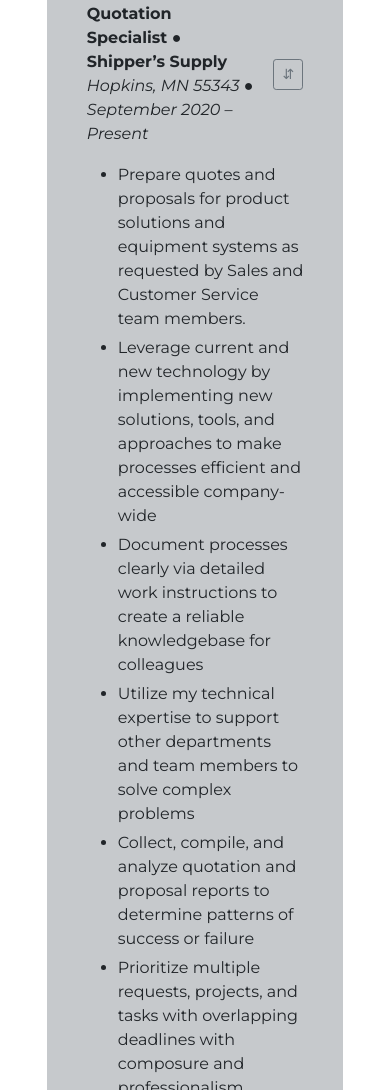
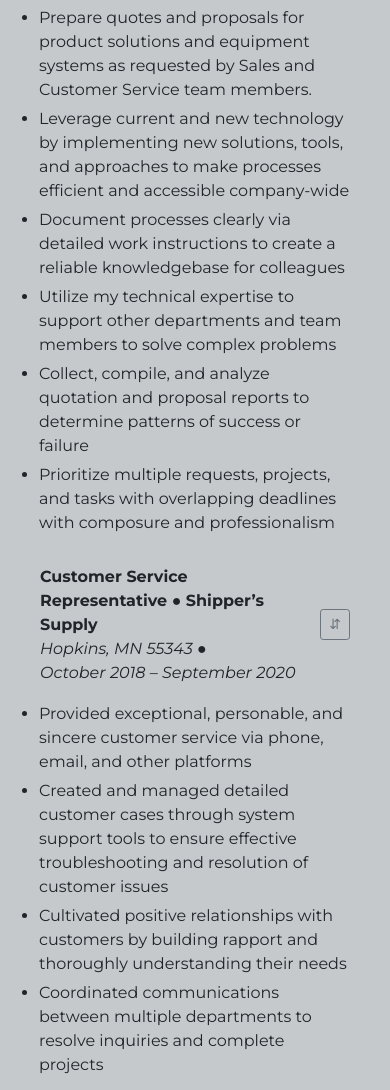
Before and after one commit to carlin-mitchell/carlin-prime-resume.github.io, a plain HTML site: page index.html in a window 390 px wide. Shown: the part 632-1722 px from the top of the page. Drawn offline with nearby package versions, Linux system fonts and the light colour scheme.

Commit message:
Update style.css

```diff
--- a/style.css
+++ b/style.css
@@ -98,3 +98,19 @@
 .right {
     text-align: right;
 }
+
+/* Media Query */
+@media (max-width: 855px) {
+    span {
+        display: block;
+    }
+
+    ul {
+        padding: 0;
+    }
+
+    #main-div {
+        margin: 0;
+        border-radius: 0;
+    }
+}
```
